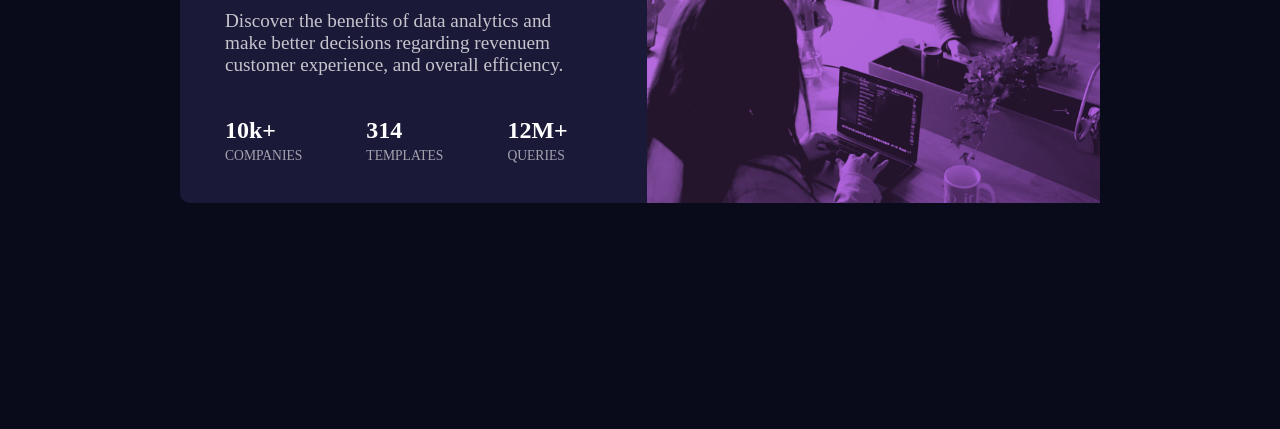
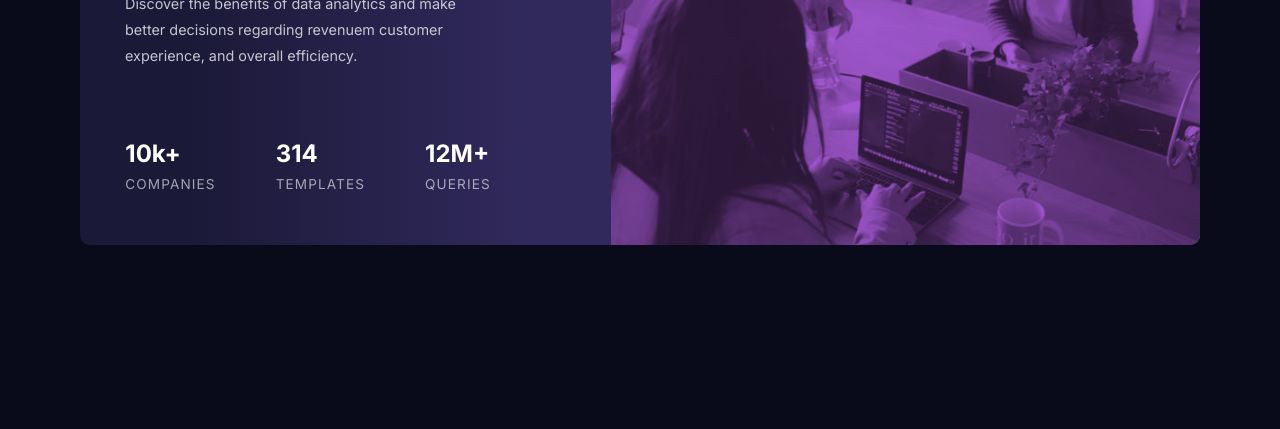
Before and after one commit to Adriano-Dos-Santos/stats-preview-card-component, a website: page index.html in a window 1280 px wide. Shown: the part 371-800 px from the top of the page. Drawn offline with Linux system fonts and the light colour scheme.

Commit message:
project complete

```diff
--- a/index.html
+++ b/index.html
@@ -1,19 +1,14 @@
 <!doctype html>
-<html class="no-js" lang="">
+<html class="no-js" lang="en">
 
 <head>
   <meta charset="utf-8">
   <meta http-equiv="x-ua-compatible" content="ie=edge">
-  <title>Untitled</title>
-  <meta name="description" content="">
+  <title>Stats Preview Card</title>
+  <meta name="description" content="Stats Preview Card project">
   <meta name="viewport" content="width=device-width, initial-scale=1">
-  <link rel="apple-touch-icon" href="/apple-touch-icon.png">
   <link rel="stylesheet" type="text/css" href="styles.css">
-
-
 </head>
-<!-- test -->
-
 <body>
   <div class="container">
     <picture class="picture">
@@ -42,5 +37,4 @@
     </section>
   </div>
 </body>
-
 </html>
--- a/styles.css
+++ b/styles.css
@@ -1,3 +1,5 @@
+@import url("https://fonts.googleapis.com/css2?family=Inter:wght@400;700&family=Lexend+Deca&display=swap");
+
 :root {
   --very-dark-blue: hsl(233, 47%, 7%);
   --dark-desaturated-blue: hsl(244, 38%, 16%);
@@ -23,6 +25,7 @@
 
 body {
   font-size: 15px;
+  font-family: "inter", sans-serif;
 }
 
 .content {
@@ -35,6 +38,8 @@ h1 {
 
 .content p {
   color: var(--transparent-white-1);
+  font-weight: 400;
+  line-height: 1.8;
 }
 .data p {
   color: var(--transparent-white-2);
@@ -55,23 +60,24 @@ body {
 }
 
 .container {
-  background-color: var(--dark-desaturated-blue);
+  background-image: linear-gradient(90deg, var(--dark-desaturated-blue) 10%, hsl(249, 38%, 26%) 40%);
   border-radius: 10px;
   width: 375px;
   margin: auto;
+  overflow: hidden;
 }
 
 .image {
   max-width: 100%;
   min-height: 100%;
-  filter: grayscale(1) contrast(130%);
+  filter: grayscale(.0) contrast(90%);
   mix-blend-mode: multiply;
   opacity: .8;
 }
 
 .picture {
   display: flex;
-  background: linear-gradient(320deg, var(--soft-violet) 0, #b86fdd 100%);
+  background: linear-gradient(320deg, var(--soft-violet) 0, hsl(277, 64%, 61%) 100%);
 }
 
 .content {
@@ -88,11 +94,12 @@ body {
 }
 h1 {
   padding: 0 0.4em;
+  width: 100%;
 }
 
-.content p {
-  font-size: 1.2rem;
-  padding: 0 0.4em;
+.content > p {
+  font-size: 0.9rem;
+  padding: 0em 1.5em;
 }
 
 .data-container {
@@ -109,12 +116,13 @@ h1 {
 }
 
 .data h2 {
-  font-size: 1.9rem;
+  font-size: 1.5rem;
 }
 .data p {
   font-size: 0.85rem;
   font-weight: lighter;
   text-transform: uppercase;
+  letter-spacing: 1.1px;
 }
 
 /* ------------- */
@@ -129,33 +137,40 @@ h1 {
 .container {
   display: flex;
   flex-direction: row-reverse;
-  width: 920px;
+  width: 1120px;
 }
 .content {
   text-align: start;
   justify-content: center;
   align-content: center;
-  padding: 0 4em 0 3em;
+  padding: 0em 1em 0em 3em;
 }
-
 .content p,
 .content h1 {
   padding: 0;
 }
+.content p {
+  width: 75%;
+}
+
 
 .content h1 {
   padding: 1em 0 0 0;
+  font-size: 2.2rem;
+  width: 90%;
 }
 
-picture {
-  width: 100%;
+picture,
+img {
+  flex-basis: 100%;
 }
 
 .data-container {
   display: flex;
   flex-direction: row;
-  justify-content: space-between;
-  padding: 1em 1.3em 1em 0;
+  justify-content: center;
+  column-gap: 4em;
+  padding: 3em 7em 1em 0;
 }
 
 .data h2 {
```
